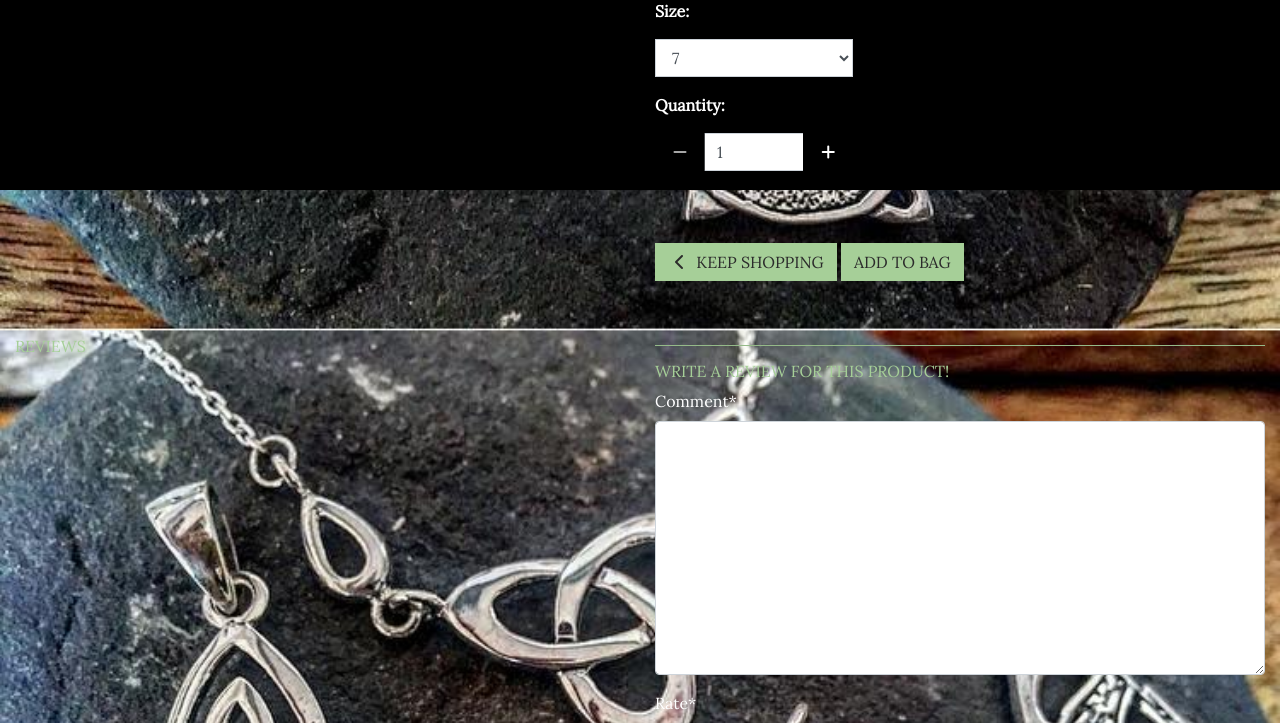
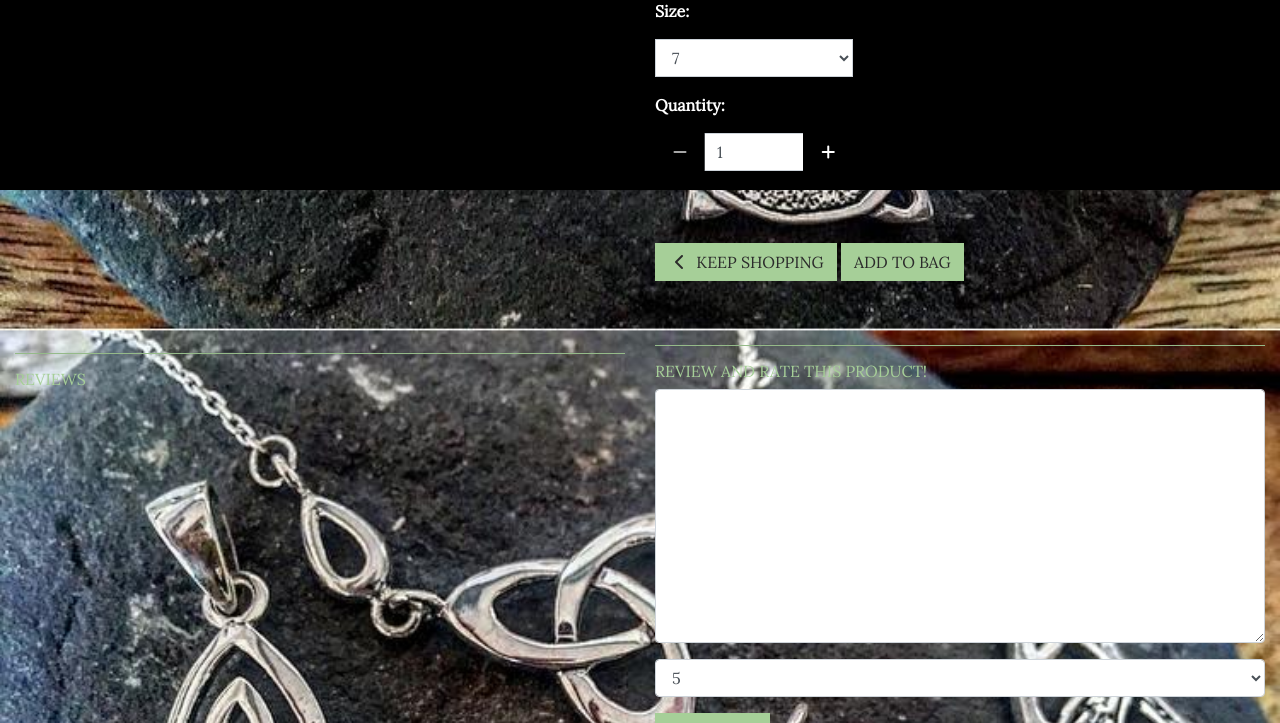
Before and after one commit to komfiGolabi/celtic-blink, a Django app: page /products/2/ in a window 1280 px wide. Shown: the part 610-1333 px from the top of the page. Run offline with Django 3.2, Linux system fonts and the light colour scheme; data comes from the database, SQL or seed files in the repository; some libraries are stand-ins or nearby versions.

Commit message:
debugging review section

```diff
--- a/products/forms.py
+++ b/products/forms.py
@@ -23,10 +23,9 @@ class ProductForm(forms.ModelForm):
 
 
 class ReviewForm(forms.ModelForm):
-
-    comment = forms.CharField(widget=forms.Textarea(), required=True)
-    rate = forms.ChoiceField(widget=forms.Select(), required=True)
-
+    """
+    Form for the Reviews
+    """
     class Meta:
         model = Review
         fields = ['comment', 'rate']
--- a/products/templates/products/product_single.html
+++ b/products/templates/products/product_single.html
@@ -120,60 +120,32 @@
             <div class ="review-box container-fluid">
                 <div class="row">
                     <div class="col-6 mt-2">
+                        <hr class="line">
                         <h6 class="logo-font">Reviews</h6>
                         {% for review in reviews %}
-                         <!-- <div class="review-heading">
+                            <div class="review-heading">
+                                 <a class="text-capitalize text-white"><i class="fas fa-user mr-1"></i>{{ review.user }}</a>
+                                 <a class="ml-2 text-white"><i class="fas fa-clock mr-1"></i>{{ review.created_at }}</a>
 
-                                  <a class="text-capitalize text-white"><i class="fas fa-user mr-1 text-white"></i>{{ review.user.username }}</a>
-                                  <a class="ml-2 text-white"><i class="fas fa-clock mr-1"></i>{{ review.created_at }}</a>
-                                  <i class="fas fa-star checked" style="float: right;"></i>
-                                  <i class="fas fa-star checked" style="float: right;"></i>
-                                  <i class="fas fa-star checked" style="float: right;"></i>
-                                  <i class="fas fa-star checked" style="float: right;"></i>
-                                  <i class="fas fa-star checked" style="float: right;"></i>
-                              </div> -->
+                            </div>
                               <div class="review-body mt-2">
                                   <p class="text-white">
                                       {{ review.comment }}
                                   </p>
-
                                 </div>
                               {% endfor %}
                     </div>
                     <div class="col-6">
                         <hr class="line">
-                        <h6 class="logo-font" >Write a review for this product!</h6>
                         <form class="review-form" method="POST" action="{% url 'add_review' product.id %}">
                             {% csrf_token %}
+                            <h6 class="logo-font" >Review and rate this product!</h6>
                             {% for field in form %}
                            {{ field | as_crispy_field }}
                            {% endfor %}
-                          <!-- {% for product in products %}
-                           <input type="hidden" name="product_id" id="product_id" value="{{product.product_id}}">
-                            {% endfor %}
-                                    <div class="form-group">
-                                        <textarea class="input" type="text" name="comment" placeholder="Your review"></textarea>
-                                    </div>
-                               <div class="form-group">
-                                        <div class="input rating">
-                                            <p class="font-weight-bold">Your rating: </p>
-                                         <div class="rating-wrapper">
-                                                <input type="radio" id="star-5" name="rate" value="5"/>
-                                                <label for="star-5" class="fas fa-star"></label>
-                                                <input type="radio" id="star-4" name="rate" value="4"/>
-                                                <label for="star-4" class="fas fa-star"></label>
-                                                <input type="radio" id="star-3" name="rate" value="3"/>
-                                                <label for="star-3" class="fas fa-star"></label>
-                                                <input type="radio" id="star-2" name="rate" value="2"/>
-                                                <label for="star-1" class="fas fa-star"></label>
-                                                <input type="radio" id="star-1" name="rate" value="1"/>
-                                                <label for="star-1" class="fas fa-star"></label>
-                                            </div>
-                                        </div>
-                                    </div>-->
                             <button class="btn shop-now-button rounded-0" type="submit">Post Review</button>
                         </form>
-                                <p class= "text-white">Login to post a Review <a href="(% url 'account_login % )">Login</a></p>
+                            <p class= "text-white">Login to post a Review <a href="(% url 'account_login' %)">Login</a></p>
                     </div>
                 </div>
               </div>
--- a/products/views.py
+++ b/products/views.py
@@ -84,8 +84,7 @@ def product_single(request, product_id):
 
 @login_required
 def add_product(request):
-    """ Add a product
-    to the store """
+    """ Add a product to the store """
     if not request.user.is_superuser:
         messages.error(request, 'Sorry, only store owners can do that.')
         return redirect(reverse('home'))
--- a/static/css/base.css
+++ b/static/css/base.css
@@ -333,6 +333,11 @@ a.category-badge > span.badge:hover {
     border-color: #dc3545;
     border-radius: 0;
 }
+/* review form */
+
+.requiredField{
+    display: none;
+}
 
 
 
```
Also changed, not shown: products/models.py (line endings or trailing spaces). Lines whose indentation alone changed are shown as unchanged.
